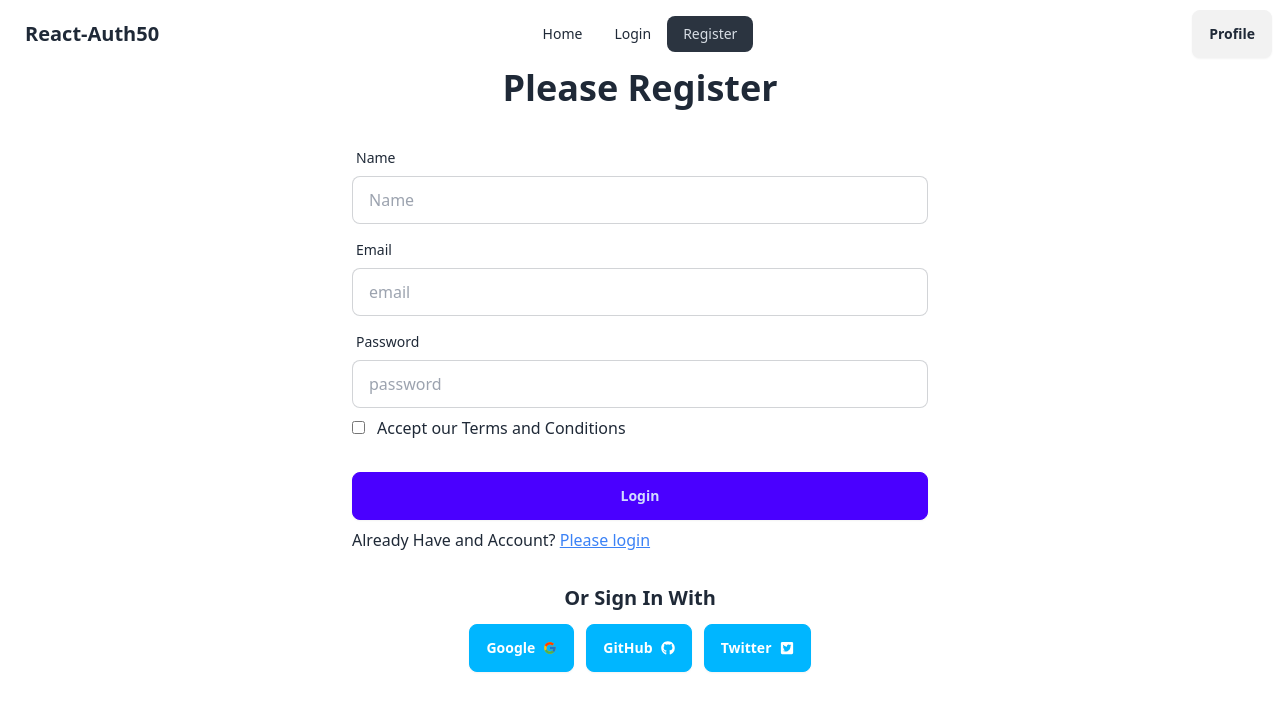
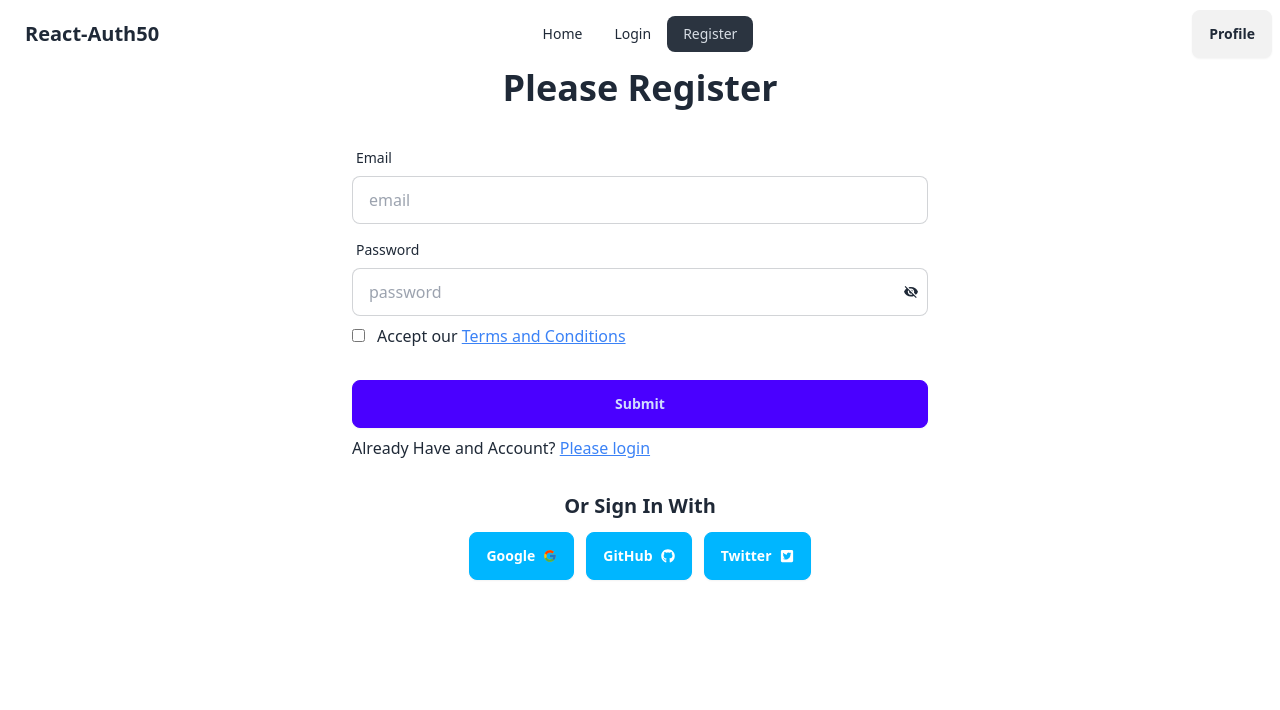
Before and after one commit to anait31/auth-basic-setup-form, a React (Vite) app: page /register in a window 1280 px wide. Shown: the top 710 px of the page. Built offline with nearby package versions, Linux system fonts and the light colour scheme.

Commit message:
Create New User With Email and Password and Input Field Validation

```diff
--- a/src/components/Register/Register.jsx
+++ b/src/components/Register/Register.jsx
@@ -1,20 +1,56 @@
-import { GithubAuthProvider, GoogleAuthProvider, getAuth, signInWithPopup, signOut } from "firebase/auth";
+import { GithubAuthProvider, GoogleAuthProvider, getAuth, createUserWithEmailAndPassword, signInWithPopup, signOut } from "firebase/auth";
 import { Link } from "react-router-dom";
 import app from "../../firebase/firebase.init";
 import { FcGoogle } from "react-icons/fc";
 import { FaGithub } from "react-icons/fa";
 import { FaTwitterSquare } from "react-icons/fa";
 import { useState } from "react";
+import { IoEye } from "react-icons/io5";
+import { IoMdEyeOff } from "react-icons/io";
 
 const Register = () => {
 
     const [userInfo, setUserInfo] = useState('');
-    const [errorInfo, setErrorInfo] = useState('');
+    const [createUserInfo, setCreateUserInfo] = useState('');
+    const [errorCreateUserInfo, setErrorCreateUserInfo] = useState('');
+    const [showHidePassword, setShowHidePassword] = useState(false)
     // const [loginLogoutState, setLoginLogoutState] = useState(false)
 
     const auth = getAuth(app);
     const googleProvider = new GoogleAuthProvider();
     const githubProvider = new GithubAuthProvider();
+
+    // Form Submission Integration
+    const handleFormSubmit = e => {
+        e.preventDefault();
+        // const name = e.target.name.value
+        const email = e.target.email.value;
+        const password = e.target.password.value;
+
+
+
+        // Reset Message;
+        setCreateUserInfo('')
+        setErrorCreateUserInfo('')
+
+        if (password.length < 6) {
+            setErrorCreateUserInfo(alert('Password should be atleadt 6 character or longer'));
+            return
+        }
+        else if (!/[A-Z]/.test(password)) {
+            setErrorCreateUserInfo(alert('Password should be include  atleast one uppercase'));
+            return
+        }
+
+        createUserWithEmailAndPassword(auth, email, password)
+            .then(result => {
+                setCreateUserInfo('Account Created Successfully')
+                console.log(result.user)
+            })
+            .catch(error => {
+                setErrorCreateUserInfo(error.message)
+            })
+    }
 
     // SignIn With Google Popup
     const handleGoogleSignInPopup = () => {
@@ -25,7 +61,7 @@ const Register = () => {
             })
             .catch(error => {
                 console.log(error.message);
-                setErrorInfo(error)
+                errorCreateUserInfo(error)
             })
     }
     // SignIn With GitHub Popup
@@ -52,37 +88,47 @@ const Register = () => {
             })
     }
 
+    const handlePasswordType = () => {
+
+    }
+
     return (
         <div className="max-w-[1280px] mx-auto">
             <h2 className="text-center text-4xl capitalize font-bold">Please Register</h2>
-            <form className="card-body w-1/2 mx-auto">
-                <div className="form-control">
+            <form onSubmit={handleFormSubmit} className="card-body w-1/2 mx-auto">
+                {/* <div className="form-control">
                     <label className="label">
                         <span className="label-text">Name</span>
                     </label>
                     <input type="text" placeholder="Name" className="input input-bordered" required />
-                </div>
+                </div> */}
                 <div className="form-control">
                     <label className="label">
                         <span className="label-text">Email</span>
                     </label>
-                    <input type="email" placeholder="email" className="input input-bordered" required />
+                    <input type="email" name="email" placeholder="email" className="input input-bordered" required />
                 </div>
                 <div className="form-control">
+                    <div className="relative">
                         <label className="label">
                             <span className="label-text">Password</span>
                         </label>
-                    <input type="password" placeholder="password" className="input input-bordered" required />
+                        <input type={showHidePassword ? "text" : "password"} name="password" placeholder="password" className="input w-full input-bordered" required />
+                        <button className="absolute mt-4 ml-[-25px]" onClick={() => setShowHidePassword(!showHidePassword)}>
+                            {showHidePassword ? <IoEye></IoEye> : <IoMdEyeOff></IoMdEyeOff>}
+                        </button>
+                    </div>
+
                     {/* <label className="label">
                         <a href="#" className="label-text-alt link link-hover">Forgot password?</a>
                     </label> */}
                 </div>
                 <div>
                     <input type="checkbox" name="" id="terms" />
-                    <label className="ml-3" htmlFor="terms">Accept our <a href="#">Terms and Conditions</a></label>
+                    <label className="ml-3" htmlFor="terms">Accept our <a className="underline text-blue-500" href="#">Terms and Conditions</a></label>
                 </div>
                 <div className="form-control mt-6">
-                    <button className="btn btn-primary">Login</button>
+                    <button className="btn btn-primary">Submit</button>
                 </div>
                 <div>
                     <p>Already Have and Account? <Link to='/login' className="underline text-blue-500">Please login</Link></p>
@@ -100,13 +146,16 @@ const Register = () => {
                 </div>
                 <div className="mt-3">
                     {
+                        createUserInfo && <p className="text-green-600">{createUserInfo}</p>
+                    }
+                    {
                         userInfo && <>
                             <p className="text-xl">{userInfo.displayName}</p>
                             <p>{userInfo.email}</p>
                         </>
                     }
                     {
-                        errorInfo && <p>{errorInfo}</p>
+                        errorCreateUserInfo && <p className="text-red-600">{errorCreateUserInfo}</p>
                     }
                 </div>
             </div>
```
Lines whose indentation alone changed are shown as unchanged.
